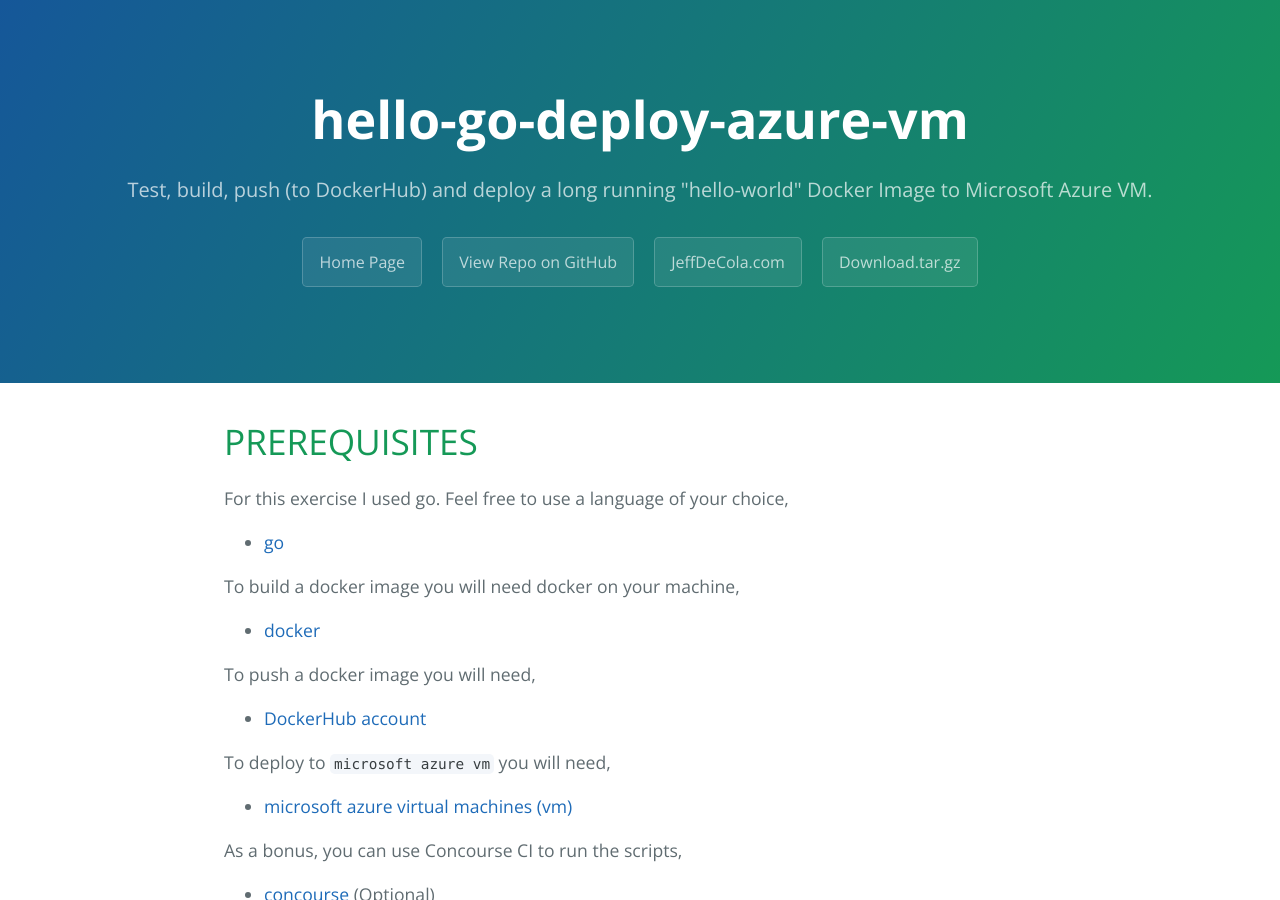
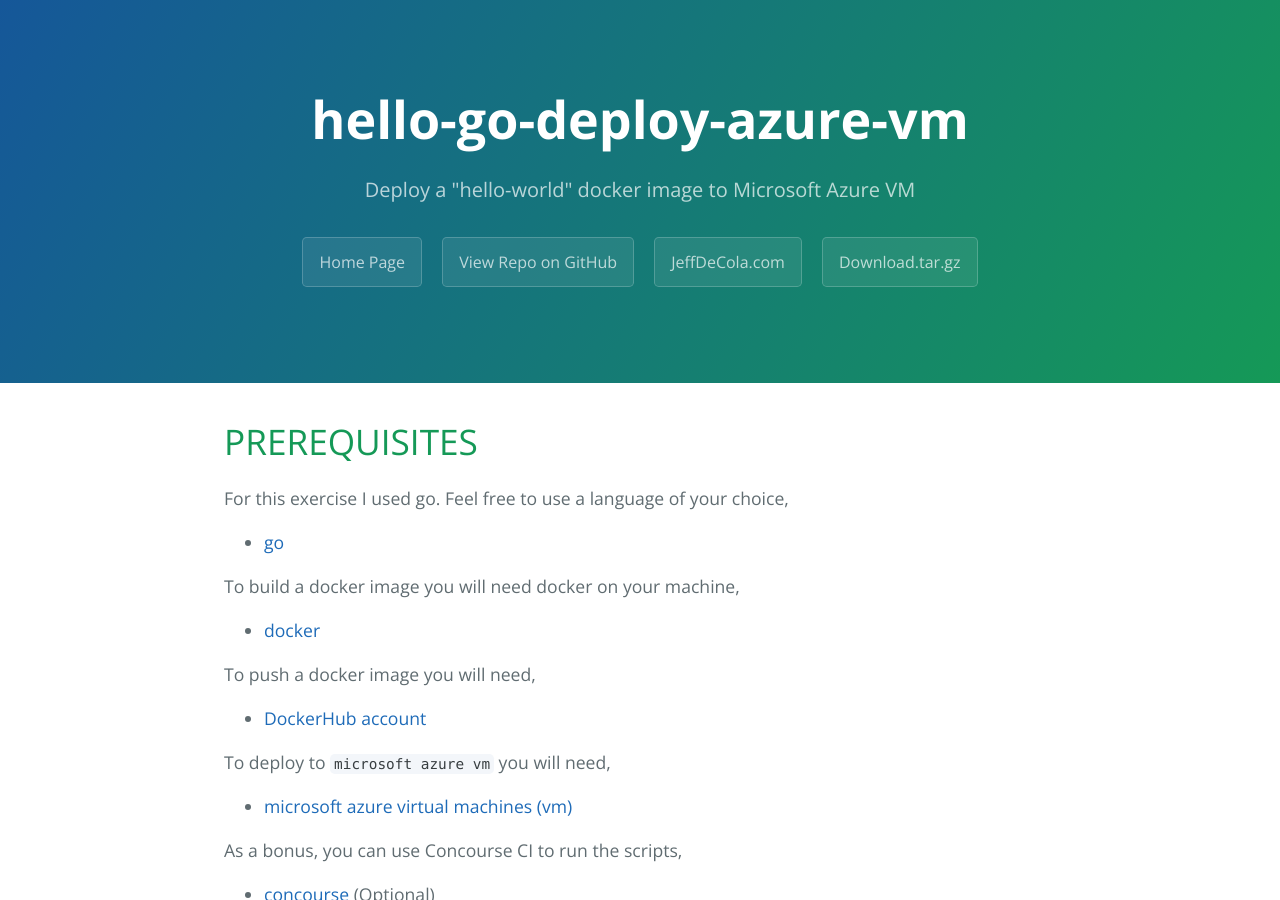
Before and after one commit to JeffDeCola/hello-go-deploy-azure-vm, a Jekyll site: the page built from docs/index.md, in a window 1280 px wide and 900 px high. Built offline with Jekyll 4.4.1, drawn with Linux system fonts in a browser that asks for light colours; nearby versions of some CDN libraries; library files that are not in the unit come from our copies.

Commit message:
updated index for github pages

```diff
--- a/docs/index.md
+++ b/docs/index.md
@@ -2,7 +2,7 @@
 layout: default
 title: JeffDeCola/hello-go-deploy-azure-vm
 projectname : hello-go-deploy-azure-vm
-summary: Test, build, push (to DockerHub) and deploy a long running "hello-world" Docker Image to Microsoft Azure VM.
+summary: Deploy a "hello-world" docker image to Microsoft Azure VM
 ---
 
 {% include README.md %}
```
